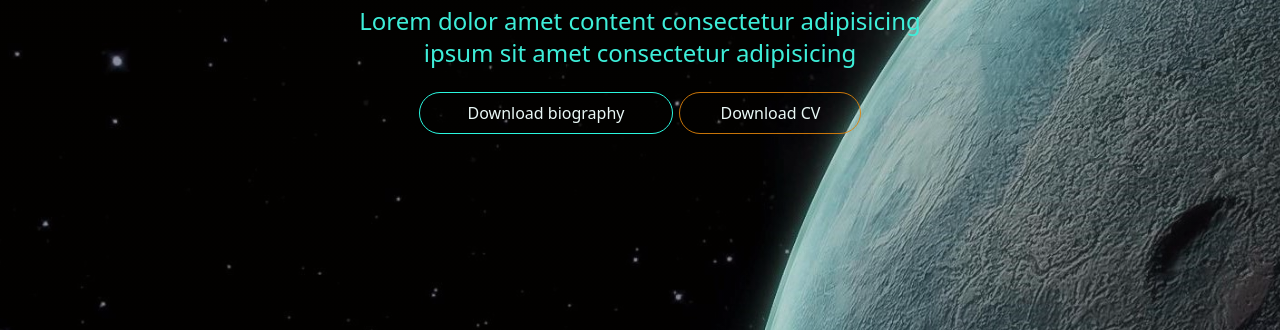
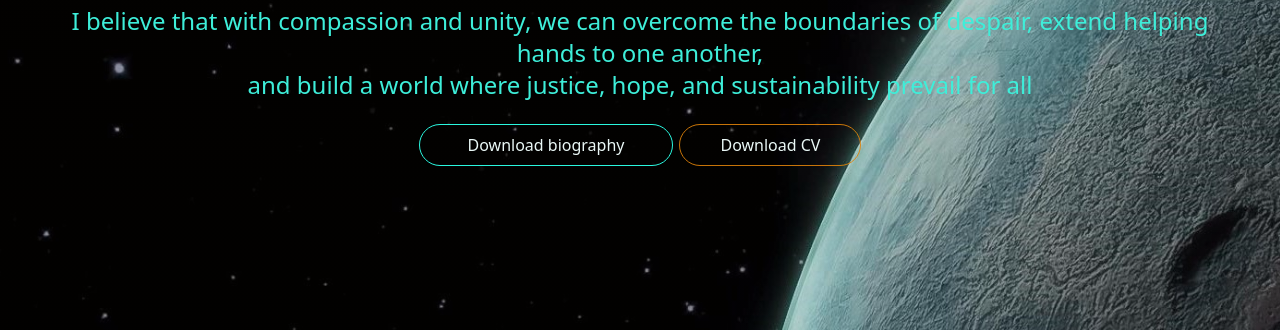
Before and after one commit to Aref-Eebrahimi/Mrce-coders, a website: page index.html in a window 1280 px wide. Shown: the part 335-665 px from the top of the page. Drawn offline with nearby package versions, Linux system fonts and the light colour scheme.

Commit message:
Update index.html

```diff
--- a/index.html
+++ b/index.html
@@ -95,8 +95,7 @@
      <div class="mt-10 md:mt-28 ">
         <div class="text-center flex flex-col gap-4">
            <h1 class="text-[#e5f0ee] text-6xl font-bold mb-4">Welcome to M.Aref's <br> Web</h1>
-           <p class="text-2xl  text-[#3eeed9]">Lorem dolor  amet content consectetur adipisicing<br>ipsum  sit amet consectetur
-            adipisicing</p>
+           <p class="text-2xl  text-[#3eeed9]">I believe that with compassion and unity, we can overcome the boundaries of despair, extend helping hands to one another,<br> and build a world where justice, hope, and sustainability prevail for all</p>
         </div>
        <div class="text-center pt-6 flex gap-3 md:gap-2 justify-center flex-col md:flex-row">
          <a href="Aref'sbiography.pdf" download="my_document.pdf" style="outline: 1px solid #2af7df; "  class="text-[#eaf8f6] py-2 px-12 rounded-full hover:bg-[#3eeed95d] duration-200">Download biography</a>
```
